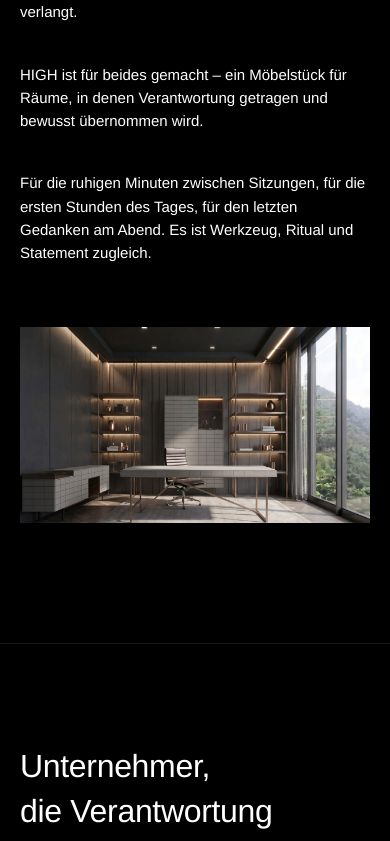
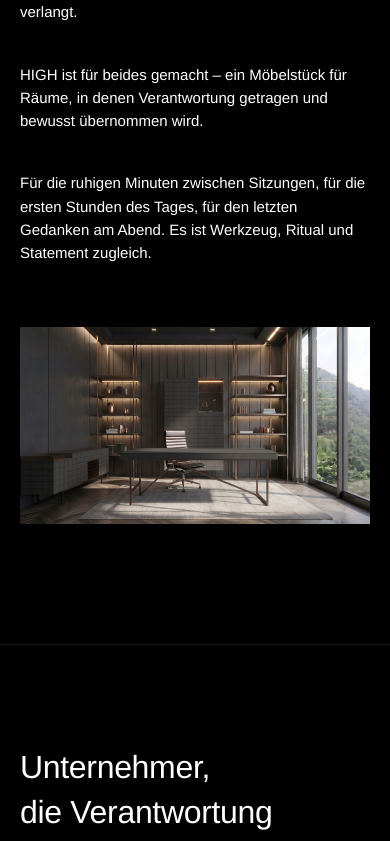
Before and after one commit to talentbenutzer/ht_high_a, a Next.js app: page / in a window 390 px wide. Shown: the part 2309-3150 px from the top of the page. Built offline with nearby package versions, Linux system fonts and the light colour scheme; a web font is replaced by a local one.

Commit message:
Update intro section with responsive images (office.jpg & office_mob.jpg)

```diff
--- a/components/LandingPage.jsx
+++ b/components/LandingPage.jsx
@@ -504,7 +504,10 @@ export default function LandingPage() {
 
           {/* Bild rechts — komplett sichtbar */}
           <div className="intro-image">
-            <img src="/images/sw_office.jpg" alt="Büro-Setting mit HIGHboard" />
+            <picture>
+              <source media="(max-width: 900px)" srcSet="/images/office_mob.jpg" />
+              <img src="/images/office.jpg" alt="Büro-Setting mit HIGHboard" />
+            </picture>
           </div>
 
         </div>
```
Also changed, not shown: public/images/office.jpg (added), public/images/office_mob.jpg (added).
